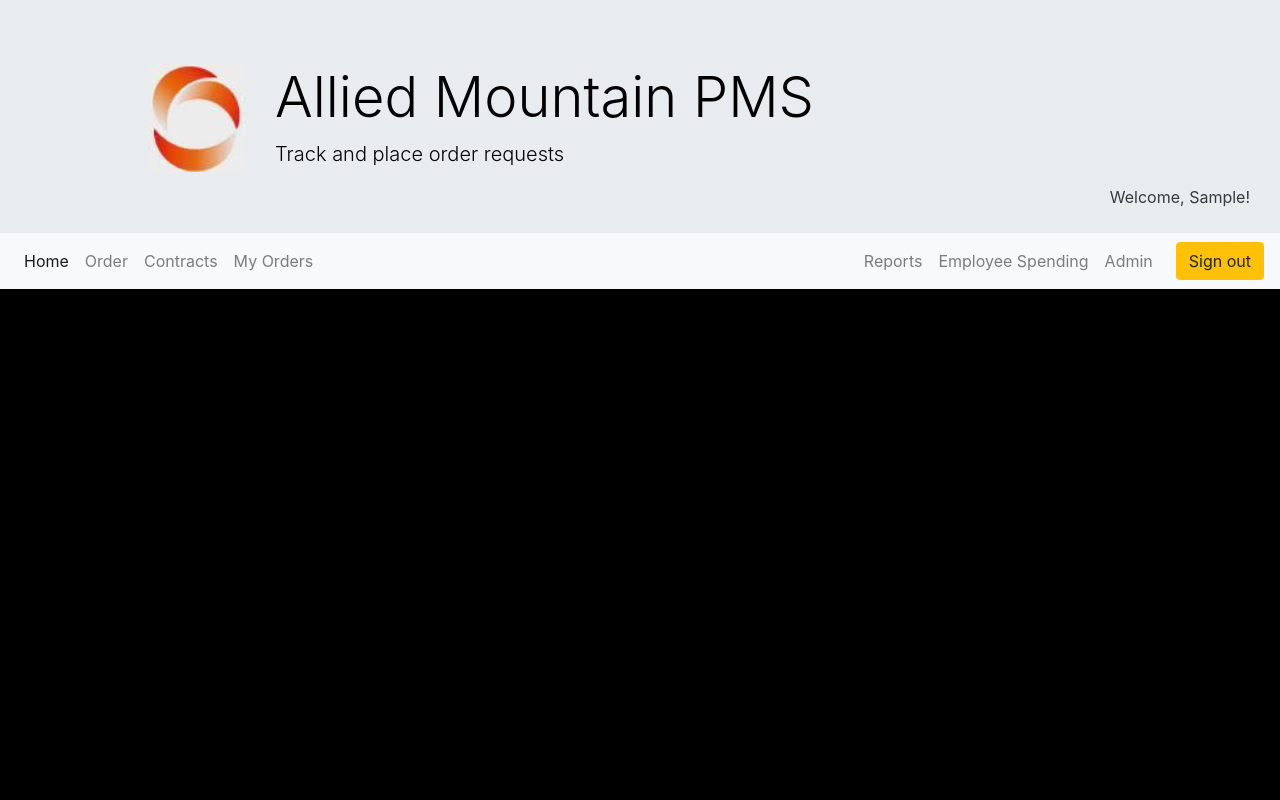
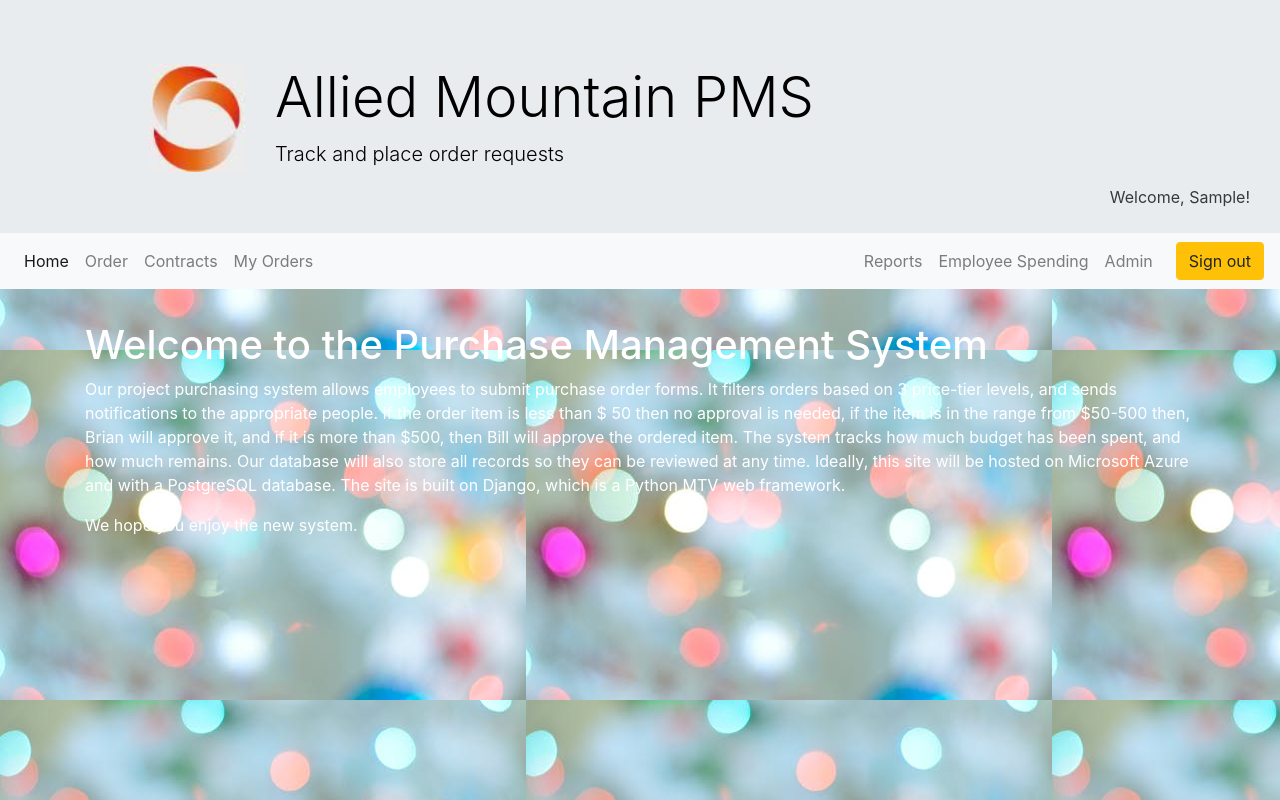
Before and after one commit to cameron-yee/NEW_PMS, a Django app: page / in a window 1280 px wide. Run offline with Django 3.2, Linux system fonts and the light colour scheme; the visitor is signed in with stand-in values (Sample User, id 1); some libraries are stand-ins or nearby versions.

Commit message:
Changed some styles, added homepage content

```diff
--- a/pms/main/models.py
+++ b/pms/main/models.py
@@ -33,9 +33,9 @@ class Contract(models.Model):
     def save(self, *args, **kwargs):
         if self.remainingBudget is None:
             self.remainingBudget = self.CBudget
-        if self.CBudget != self.__original_budget:
-            total = self.__original_budget - self.__original_remainingBudget
-            self.remainingBudget = self.CBudget - total
+        # if self.CBudget != self.__original_budget:
+        #     total = self.__original_budget - self.__original_remainingBudget
+        #     self.remainingBudget = self.CBudget - total
         super(Contract, self).save(*args, **kwargs)
 
     def __str__(self):
--- a/pms/main/templates/main/home.html
+++ b/pms/main/templates/main/home.html
@@ -1,13 +1,16 @@
 {% extends "layout.html" %}
-{% load staticfiles %}
+{% load static %}
 
 {% block content %}
-    <div class="container">
+    <div class="container bck">
         <div class="row">
             <div class="col-12">
-                    <a href="https://www.accuweather.com/en/us/colorado-springs-co/80903/current-weather/327351" class="aw-widget-legal">
-                        </a><div id="awtd1523076578678" class="aw-widget-36hour" align="center" data-locationkey="327351" data-unit="f" data-language="en-us" data-useip="false" data-uid="awtd1523076578678" data-editlocation="true"></div><script type="text/javascript" src="https://oap.accuweather.com/launch.js" ></script>            </div>
-<!--                         <iframe src="https://weatherfor.us/widget?" scrolling="no" frameborder="0" allowtransparency="true" style="background: transparent; margin-left: 90px; width: 720px; height: 250px; overflow: hidden;"></iframe>
- -->        </div>
+                <h1>Welcome to the Purchase Management System</h1>
+                <p>
+                Our project purchasing system allows employees to submit purchase order forms. It filters orders based on 3 price-tier levels, and sends notifications to the appropriate people. If the order item is less than $ 50 then no approval is needed, if the item is in the range from $50-500 then, Brian will approve it, and if it is more than $500, then Bill will approve the ordered item.  The system tracks how much budget has been spent, and how much remains. Our database will also store all records so they can be reviewed at any time. Ideally, this site will be hosted on Microsoft Azure and with a PostgreSQL database.  The site is built on Django, which is a Python MTV web framework.
+
+                </p>
+                <p>We hope you enjoy the new system.</p>
+            </div>
     </div>
 {% endblock content %}
--- a/pms/main/views.py
+++ b/pms/main/views.py
@@ -99,8 +99,8 @@ def order(request):
                     return HttpResponseRedirect('/main/quotes')
             else:
                 send_mail(
-                    'PURCHASE ORDER #{} CONFIRMATION'.format(self.OID),
-                    'Hi {},\n\nYour purchase order #{} request for item: "{}" has been received. Management will get back to you after reviewing the quote.\n\n\nPurchase Management System'.format(request.user.first_name, self.OID, self.productName),
+                    'PURCHASE ORDER #{} CONFIRMATION'.format(finished_purchase_form.OID),
+                    'Hi {},\n\nYour purchase order #{} request for item: "{}" has been received. Management will get back to you after reviewing the quote.\n\n\nPurchase Management System'.format(request.user.first_name, finished_purchase_form.OID, finished_purchase_form.productName),
                     'yee.camero23@gmail.com', #Make info@system.com email
                     [user_email],
                     fail_silently=False,
--- a/pms/static/styles/css/min/styles.min.css
+++ b/pms/static/styles/css/min/styles.min.css
@@ -1 +1 @@
-a{color:inherit;text-decoration:none}a:hover{color:#fefefe;text-decoration:none}.nested-table{width:100%}.nested-table:hover{background:#000!important}.nested-table>tr:hover{background:#000!important}.nested-td{background-color:#17a2b8}.hidden{display:none}.show{display:table-row}body{background:#000;color:#fff}#login{background:#fff;color:#000;padding:10px;border-radius:4px;border:1px solid #fff;-webkit-box-shadow:10px 10px 18px orange;box-shadow:10px 10px 18px orange}.active{color:#000}
+a{color:inherit;text-decoration:none}a:hover{color:#fefefe;text-decoration:none}.nested-table{width:100%}.nested-table:hover{background:#000!important}.nested-table>tr:hover{background:#000!important}.nested-td{background-color:#17a2b8}.hidden{display:none}.show{display:table-row}body{background:#000;background-image:url(../../images/bck.jpeg);color:#fff}#login{background:#fff;color:#000;padding:10px;border-radius:4px;border:1px solid #fff;-webkit-box-shadow:10px 10px 18px orange;box-shadow:10px 10px 18px orange}.active{color:#000}
--- a/pms/static/styles/css/styles.css
+++ b/pms/static/styles/css/styles.css
@@ -23,6 +23,7 @@ a {
 
 body {
   background: black;
+  background-image: url("../../images/bck.jpeg");
   color: white; }
 
 #login {
--- a/pms/static/styles/scss/styles.scss
+++ b/pms/static/styles/scss/styles.scss
@@ -3,6 +3,7 @@
 
 body {
     background: black;
+    background-image: url('../../images/bck.jpeg');
     color: white;
 }
 
```
Also changed, not shown: pms/static/images/bck.jpeg (added).
